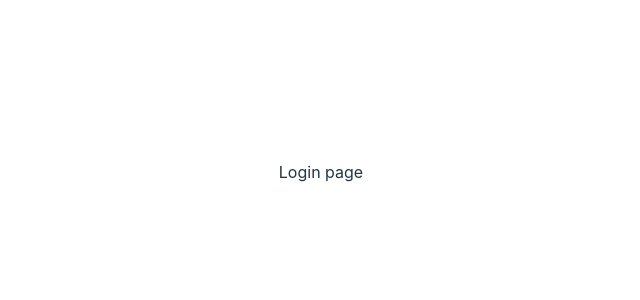
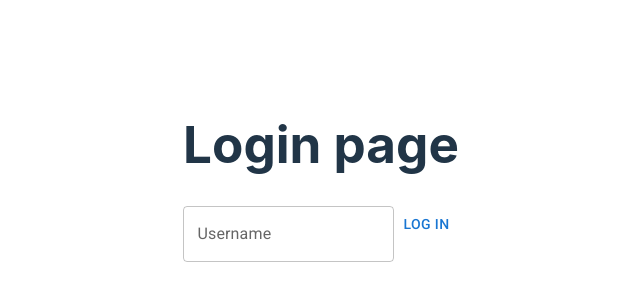
Before and after one commit to Team2338/GearScoutCollection2025, a React (Vite) app: page / in a window 1280 px wide. Shown: the part 228-528 px from the top of the page, without its empty margins (319-959 px from the left). Built offline with nearby package versions, Linux system fonts and the light colour scheme.

Commit message:
Added Material UI

```diff
--- a/index.html
+++ b/index.html
@@ -6,10 +6,14 @@
 		<link rel="icon" sizes="128x128" href="/logos/128-favicon.png"/>
 		<link rel="icon" sizes="512x512" href="/logos/512-android-splash.png"/>
 		<link rel="apple-touch-icon" href="/logos/192-pwa.png"/>
-		<meta name="viewport" content="width=device-width, initial-scale=1.0" />
+
+<!--	These stylesheets add support for the Roboto font and Material icons	-->
+		<link rel="stylesheet" href="https://fonts.googleapis.com/css?family=Roboto:300,400,500,700&display=swap"/>
+		<link rel="stylesheet" href="https://fonts.googleapis.com/icon?family=Material+Icons"/>
 
 		<link rel="manifest" href="/manifest.json"/>
 		<meta name="theme-color" content="#1976d2"/>
+		<meta name="viewport" content="width=device-width, initial-scale=1.0" />
 
 		<title>GearScout</title>
 		<meta
--- a/package.json
+++ b/package.json
@@ -10,6 +10,10 @@
     "preview": "vite preview"
   },
   "dependencies": {
+    "@emotion/react": "^11.14.0",
+    "@emotion/styled": "^11.14.0",
+    "@mui/icons-material": "^6.3.1",
+    "@mui/material": "^6.3.1",
     "react": "^19.0.0",
     "react-dom": "^19.0.0"
   },
--- a/src/components/login-page/LoginPage.tsx
+++ b/src/components/login-page/LoginPage.tsx
@@ -1,5 +1,7 @@
 import './LoginPage.scss';
-import React from 'react';
+import Button from '@mui/material/Button';
+import TextField from '@mui/material/TextField';
+import React, { useState } from 'react';
 import { IUser } from '../../model/Models.ts';
 
 interface IProps {
@@ -7,7 +9,26 @@ interface IProps {
 }
 
 export const LoginPage = (props: IProps) => {
+	const [username, setUsername] = useState<string>('');
+
+	const handleSubmit = (event) => {
+		event.preventDefault();
+		props.handleLogin(null);
+	};
+
 	return (
-		<div>Login page</div>
+		<main className="page login-page">
+			<h1>Login page</h1>
+			<form onSubmit={ handleSubmit }>
+				<TextField
+					value={ username }
+					onChange={ (e) => setUsername(e.target.value) }
+					label="Username"
+					placeholder="Username"
+					name="username"
+				/>
+				<Button>Log in</Button>
+			</form>
+		</main>
 	);
 };
```
Also changed, not shown: 1 other file (tests, documents, lock files or other folders).
